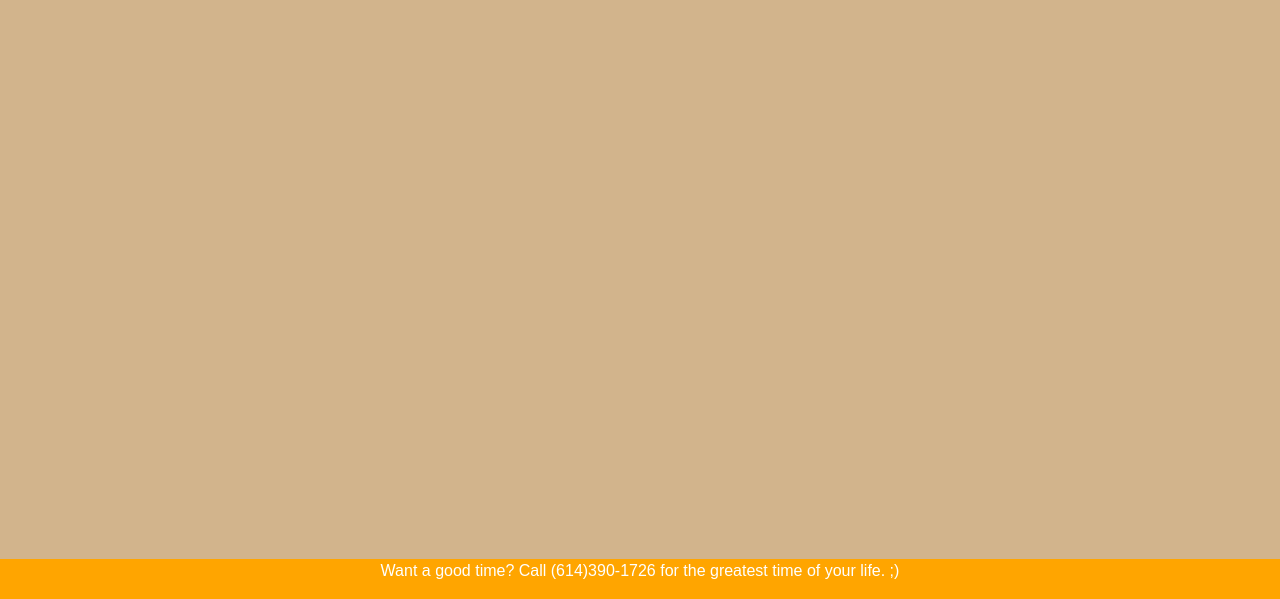
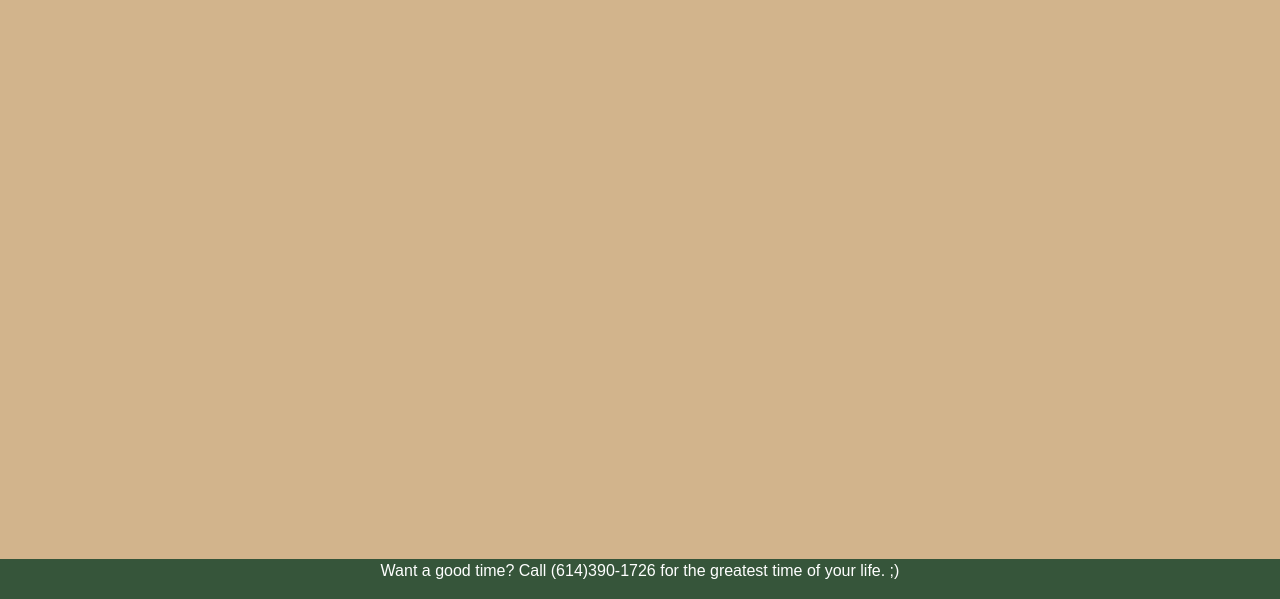
Before and after one commit to ChrisAllenStudio/TradingCardDiscusser, a plain HTML site: page index.html in a window 1280 px wide. Shown: the part 201-800 px from the top of the page. Drawn offline with nearby package versions, Linux system fonts and the light colour scheme.

Commit message:
fix #5 changed color of footer

```diff
--- a/index.css
+++ b/index.css
@@ -46,7 +46,7 @@ body {
     left: 0;
     bottom: 0;
     width: 100%;
-    background-color: orange;
+    background-color: rgb(54, 85, 58);
     color: white;
     text-align: center;
 }
@@ -59,4 +59,5 @@ body {
 
 .roborox-logo {
     width: 50px;
+    height: auto;
 }
```
